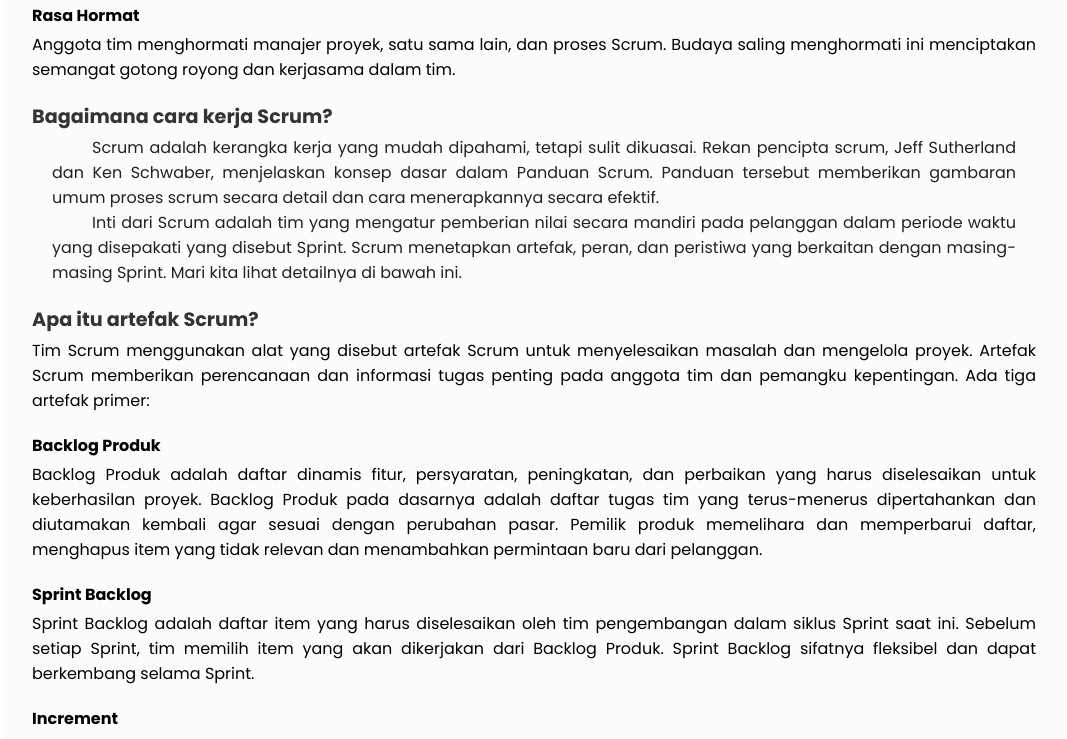
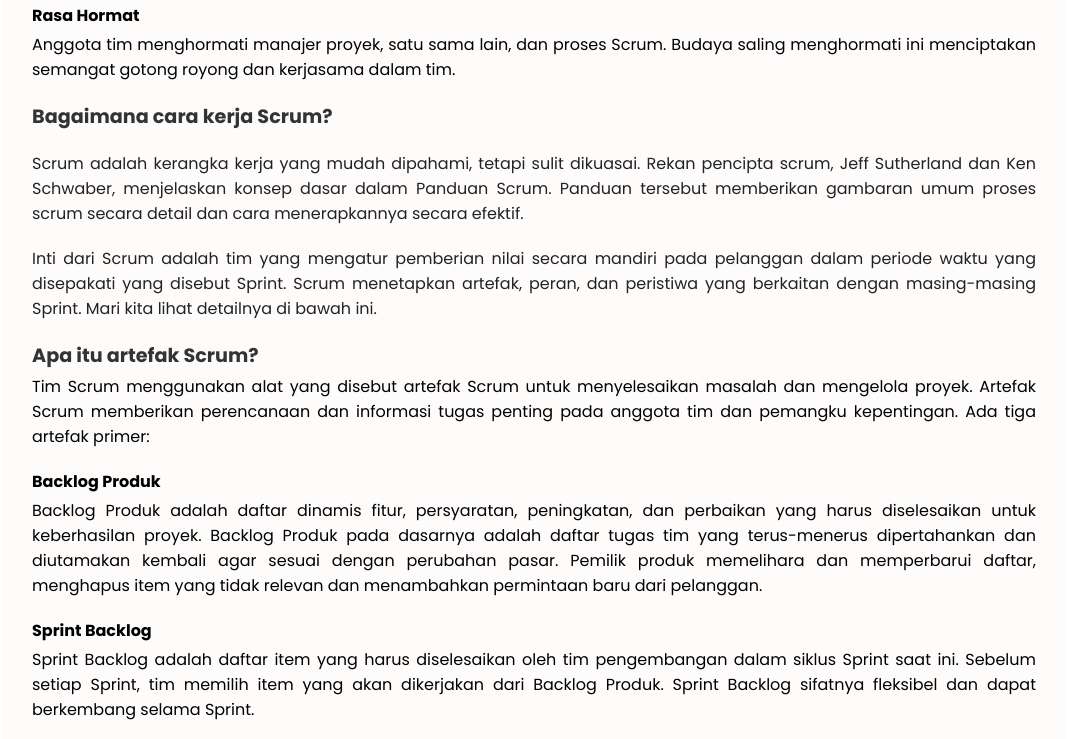
Before and after one commit to rafiakmal7/rafi7git, a plain HTML site: page scrum.html in a window 1280 px wide. Shown: the part 1569-2308 px from the top of the page, without its empty margins (106-1173 px from the left). Drawn offline with Linux system fonts and the light colour scheme.

Commit message:
Update styles.css

```diff
--- a/styles.css
+++ b/styles.css
@@ -207,9 +207,9 @@ p {
 }
 .content-a p {
   color: #222;
-  text-indent: 40px;
-  margin: 0 20px 0 20px;
   font-size: medium;
+  margin-top: 20px; /* Memberikan jarak 20 piksel di bagian atas */
+  margin-bottom: 20px; /* Memberikan jarak 20 piksel di bagian bawah */
 }
 .jdl3 {
   margin-top: 20px;
```
